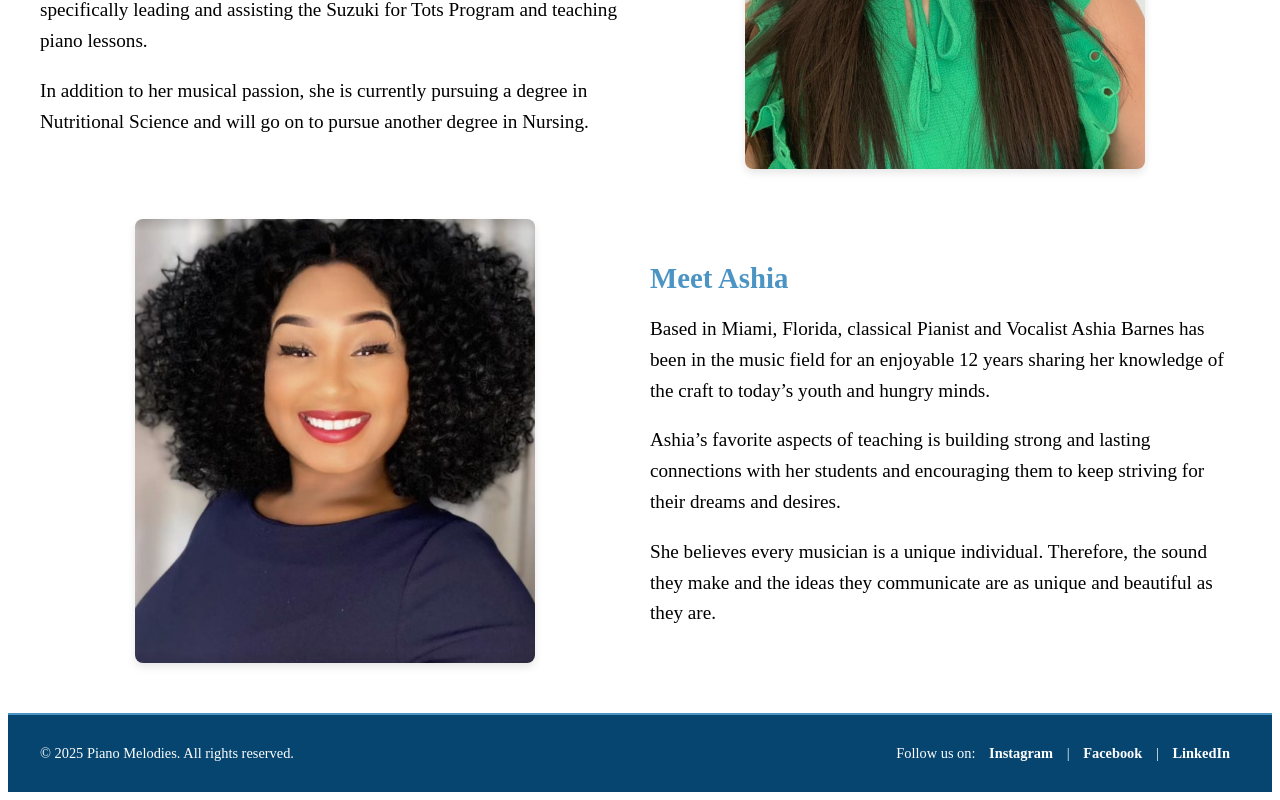
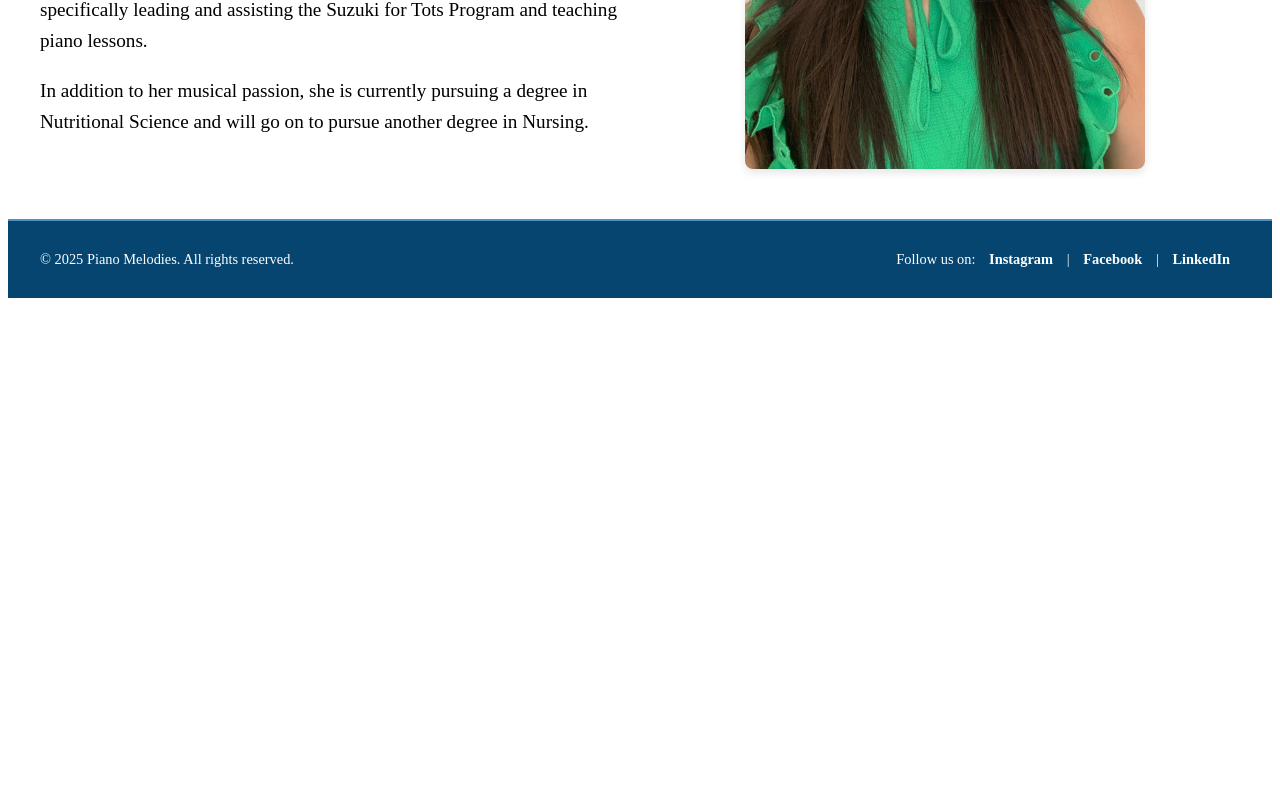
Before and after one commit to Patxi25/piano-melodies, a Next.js app: page /about in a window 1280 px wide. Shown: the part 1713-2513 px from the top of the page. After the commit the page ends 2019 px from the top, so only its background shows below. Built offline with nearby package versions, Linux system fonts and the light colour scheme.

Commit message:
Removing Ashia

```diff
--- a/src/app/about/page.tsx
+++ b/src/app/about/page.tsx
@@ -44,19 +44,6 @@ const AboutPage = () => (
         imageAlt="Nicole Portrait"
         imagePosition="right"
       />
-
-      {/* Employee 2 Section */}
-      <ContentSection
-        title="Meet Ashia"
-        description={[
-          "Based in Miami, Florida, classical Pianist and Vocalist Ashia Barnes has been in the music field for an enjoyable 12 years sharing her knowledge of the craft to today’s youth and hungry minds.",
-          "Ashia’s favorite aspects of teaching is building strong and lasting connections with her students and encouraging them to keep striving for their dreams and desires.",
-          "She believes every musician is a unique individual. Therefore, the sound they make and the ideas they communicate are as unique and beautiful as they are.",
-        ]}
-        imageSrc="/images/portraits/ashia_portrait.png"
-        imageAlt="Ashia Portrait"
-        imagePosition="left"
-      />
     </main>
   </div>
 );
```
